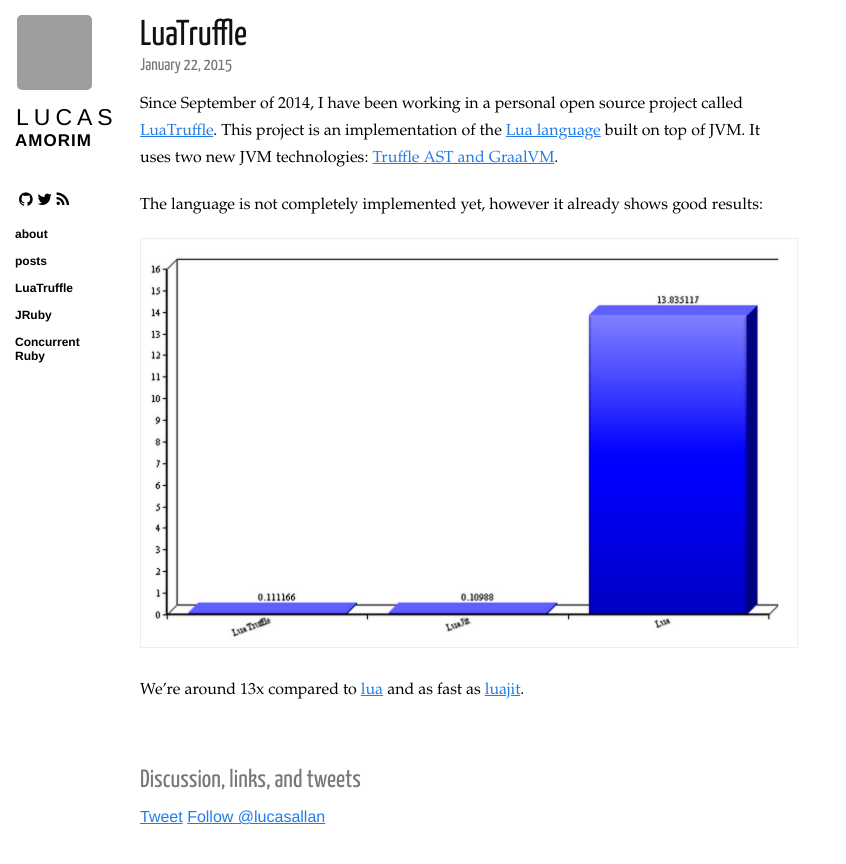
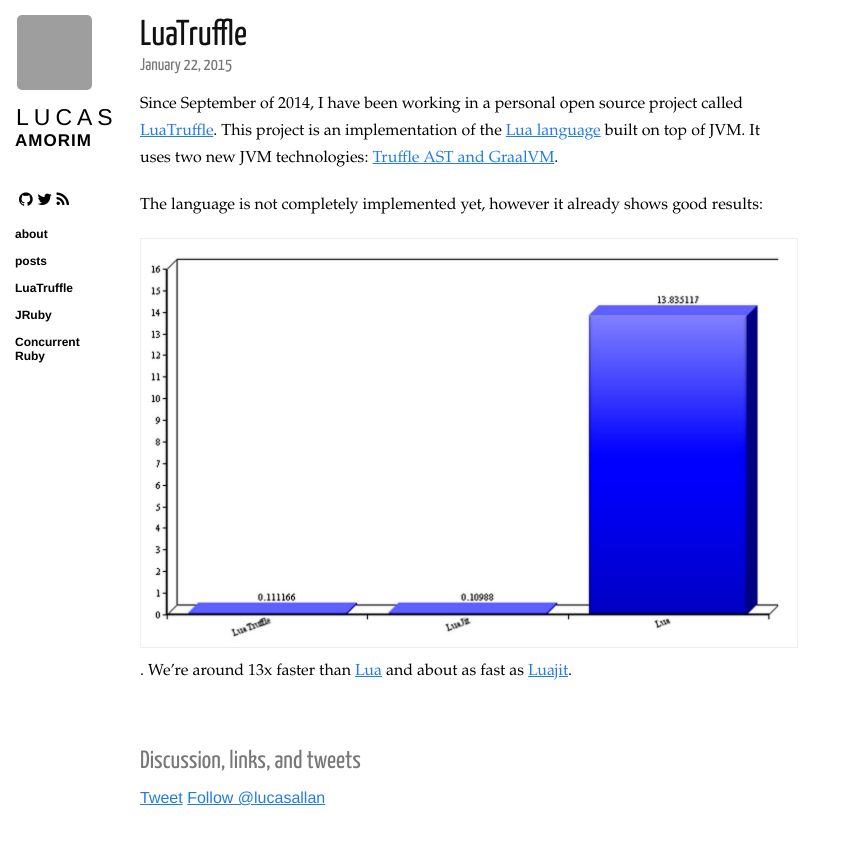
Before and after one commit to lucasallan/sh286.github.io, a Jekyll site: the page built from _posts/2015-01-22-luatruffle.markdown, in a window 1280 px wide. Shown: the top 864 px of the page, without its empty margins (0-846 px from the left). Built offline with Jekyll 4.4.1, drawn with Linux system fonts in a browser that asks for light colours; nearby versions of some CDN libraries; Markdown is read by kramdown in place of the engine named in the settings; comment, search, counter and statistics services are not loaded; grey boxes are pictures that could not be loaded.

Commit message:
Rewording

```diff
--- a/_posts/2015-01-22-luatruffle.markdown
+++ b/_posts/2015-01-22-luatruffle.markdown
@@ -11,8 +11,8 @@
 The language is not completely implemented yet, however it already shows good results:
 
 <img src='/images/mandelbrot-luatruffle.png'/>
-
-We're around 13x compared to [lua][lua] and as fast as [luajit][luajit].
+.
+We're around 13x faster than [Lua][lua] and about as fast as [Luajit][luajit].
 
 [luatruffle]: http://en.wikipedia.org/wiki/Pcap
 [lua]: http://www.lua.org/
```
